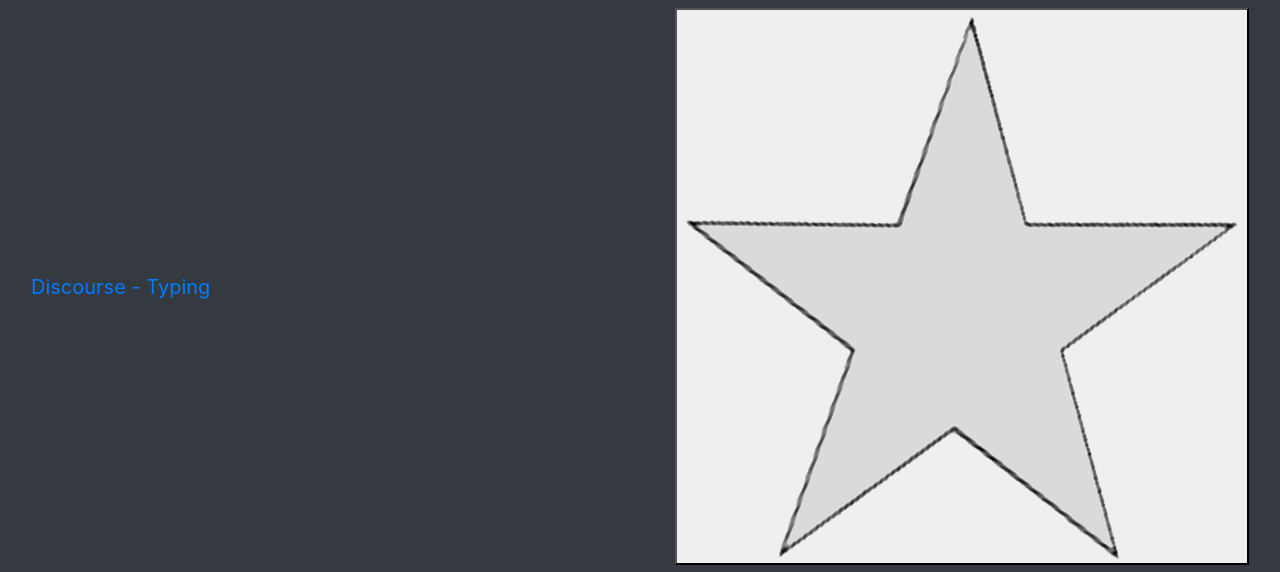
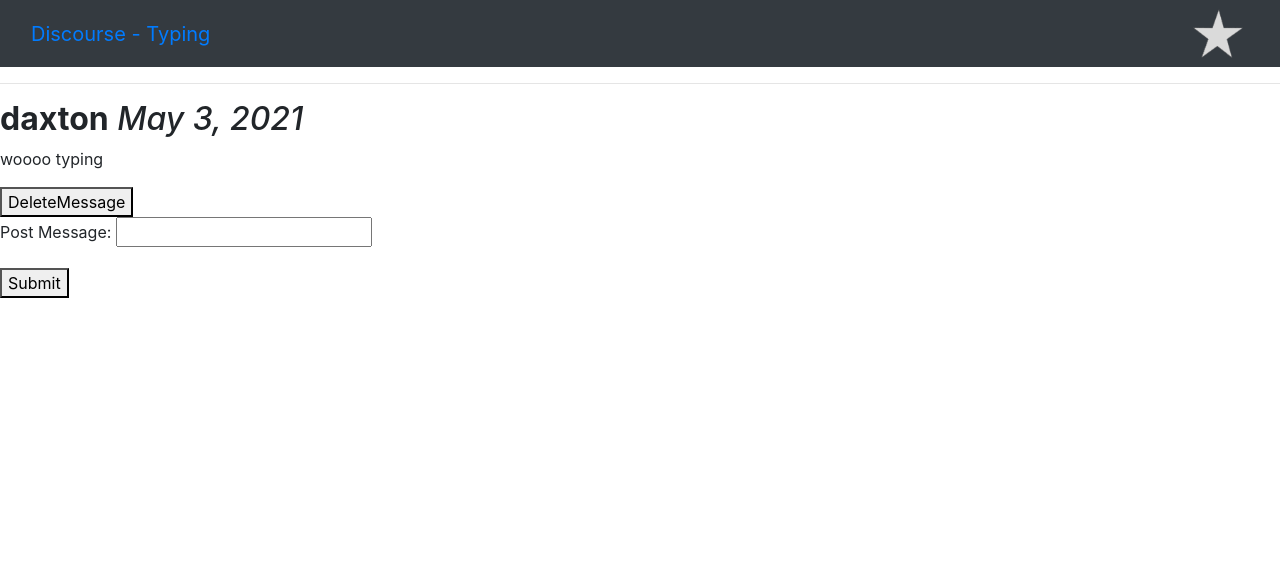
Before and after one commit to DaxtonGute/My-Django-Project, a Django app: page /messages/1/ in a window 1280 px wide. Shown: the top 572 px of the page. After the commit the page ends 298 px from the top, so only its background shows below. Run offline with Django 3.2, Linux system fonts and the light colour scheme; a user stored in the database is signed in; data comes from the database, SQL or seed files in the repository; both versions use the stored data as it was after the commit; some libraries are stand-ins or nearby versions.

Commit message:
reformatted the like button

```diff
--- a/mysite/social_app/templates/social_app/Messages.html
+++ b/mysite/social_app/templates/social_app/Messages.html
@@ -33,11 +33,11 @@
                 {% csrf_token %}
                 {{starForm.as_p}}
                 <input type="hidden" name="star" value="{{GroupConvoID}}">
-                <button type="submit">
+                <button type="submit" style="background-color: transparent; border:none">
                   {% if starred %}
-                    <img src="/media/colored_star.png"/>
+                    <img src="/media/colored_star.png" style="width:50px"/>
                   {% else %}
-                    <img src="/media/uncolored_star.png"/>
+                    <img src="/media/uncolored_star.png" style="width:50px"/>
                   {% endif %}
                 </button>
               </form>
```
Also changed, not shown: mysite/db.sqlite3.
